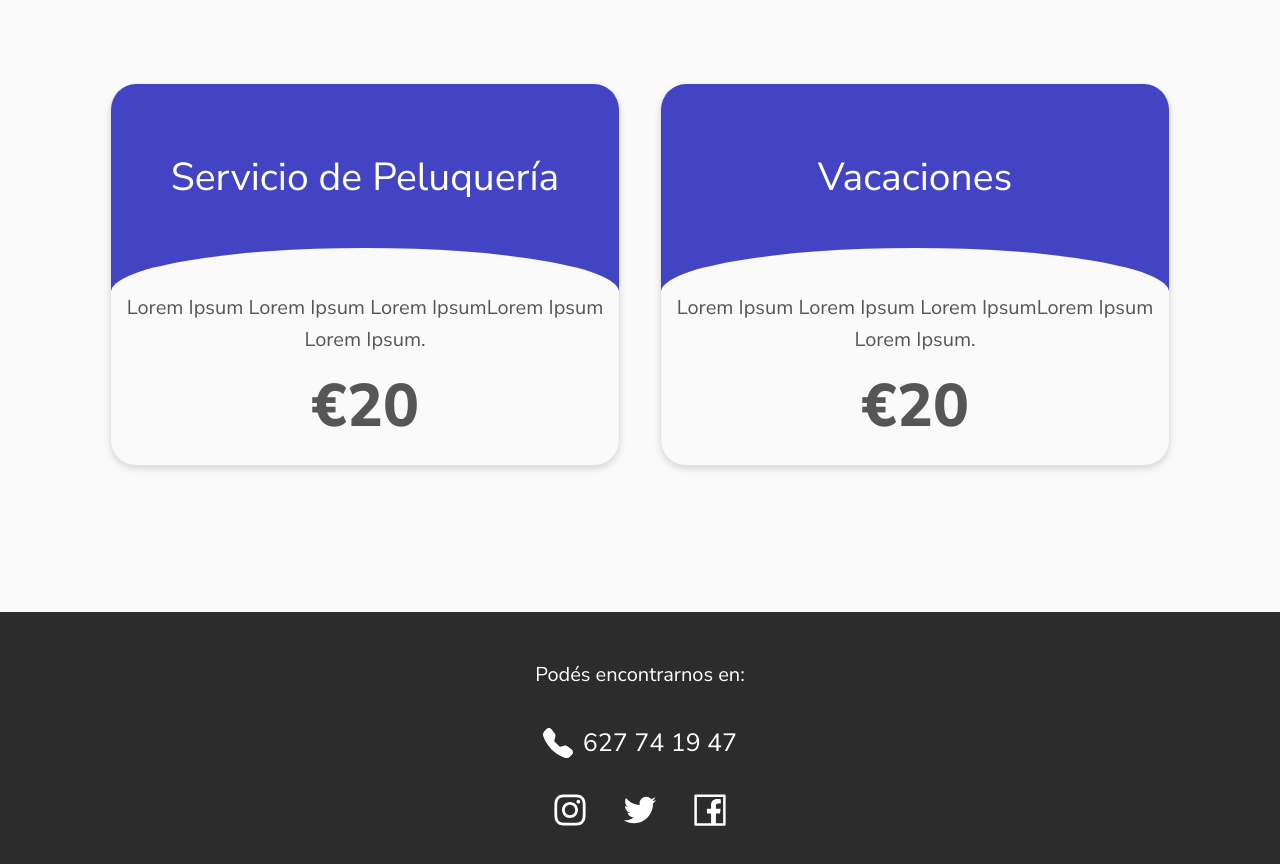
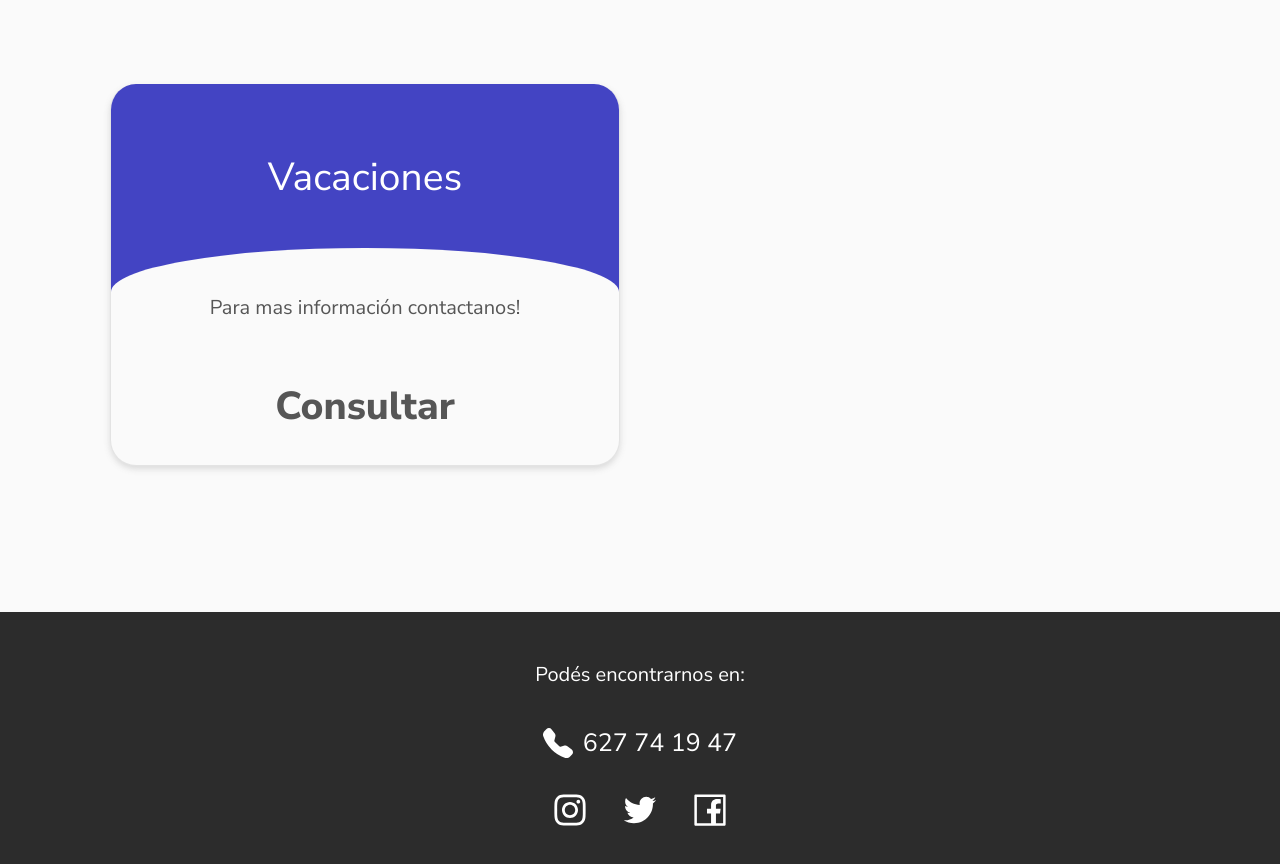
Before and after one commit to FedericoMartinWeb/perroBueno, a Next.js app: page /tarifas in a window 1280 px wide. Shown: the part 1780-2644 px from the top of the page. Built offline with nearby package versions, Linux system fonts and the light colour scheme.

Commit message:
deleted hair cut service

```diff
--- a/data/tarifas.js
+++ b/data/tarifas.js
@@ -62,25 +62,25 @@ export const tarifas = {
                         }
                     ]
                 },
+                // {
+                //     "id": 5,
+                //     "title": "Servicio de Peluquería",
+                //     "availability": [
+                //         {
+                //             "id": 1,
+                //             "days": "Lorem Ipsum Lorem Ipsum Lorem IpsumLorem Ipsum Lorem Ipsum.",
+                //             "price": "20"
+                //         }
+                //     ]
+                // },
                 {
                     "id": 5,
-                    "title": "Servicio de Peluquería",
-                    "availability": [
-                        {
-                            "id": 1,
-                            "days": "Lorem Ipsum Lorem Ipsum Lorem IpsumLorem Ipsum Lorem Ipsum.",
-                            "price": "20"
-                        }
-                    ]
-                },
-                {
-                    "id": 6,
                     "title": "Vacaciones",
                     "availability": [
                         {
                             "id": 1,
-                            "days": "Lorem Ipsum Lorem Ipsum Lorem IpsumLorem Ipsum Lorem Ipsum.",
-                            "price": "20"
+                            "days": "Para mas información contactanos!",
+                            "price": "Consultar"
                         }
                     ]
                 }
```
